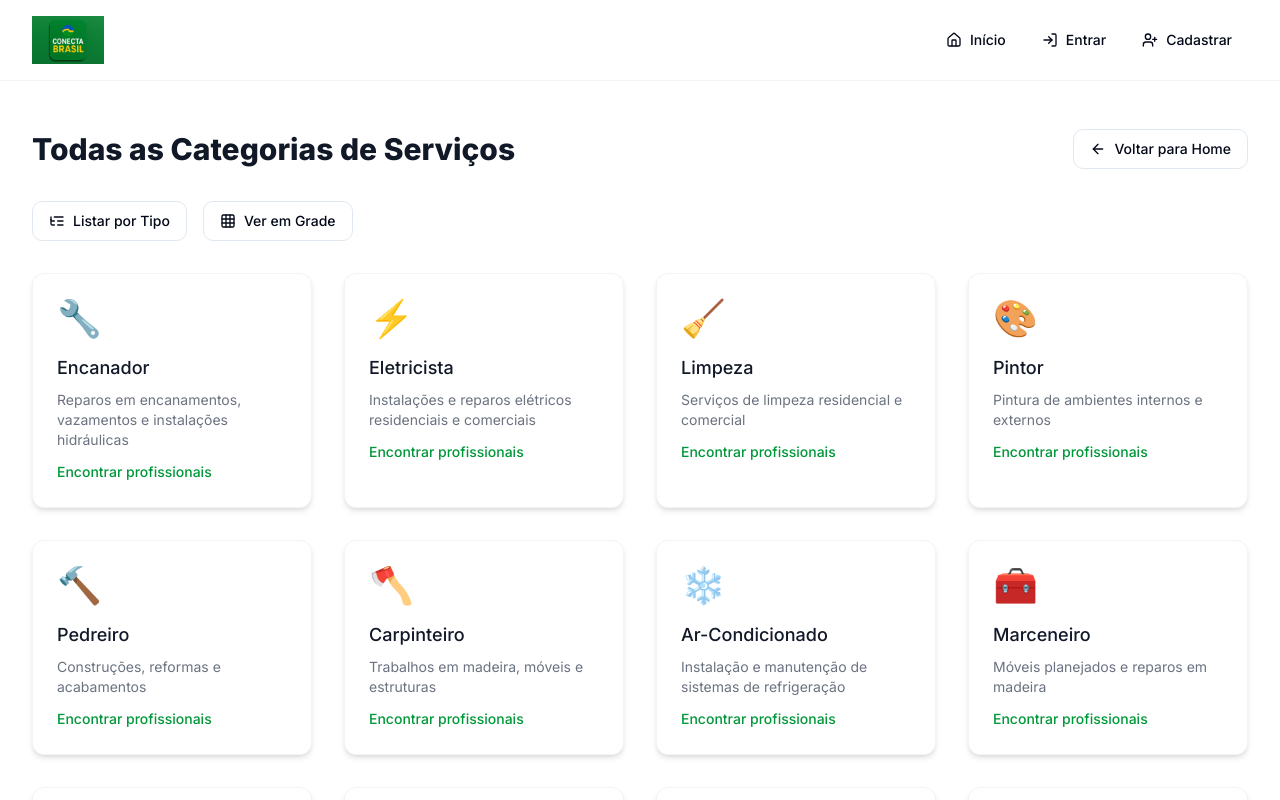
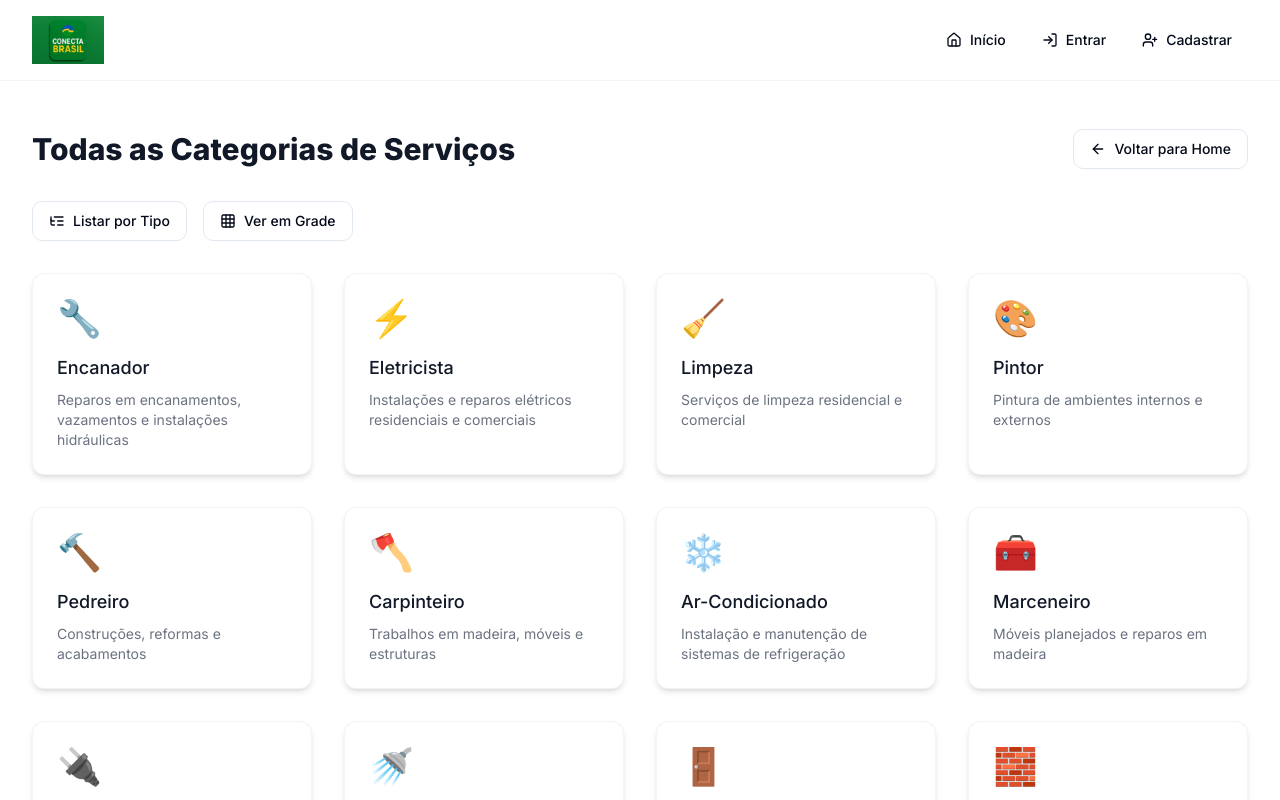
Before and after one commit to marcelopessoa07/conecta-brasil-conecta, a React (Vite) app: page /categorias in a window 1280 px wide. Shown: the top 800 px of the page. Built offline with nearby package versions, Linux system fonts and the light colour scheme.

Commit message:
Remove "Encontrar profissionais" link
Remove the "Encontrar profissionais" button from the AllCategories page.

```diff
--- a/src/pages/AllCategories.tsx
+++ b/src/pages/AllCategories.tsx
@@ -174,9 +174,6 @@ const AllCategories = () => {
                 <div className="text-4xl mb-4">{category.icon}</div>
                 <h3 className="text-lg font-medium text-gray-900">{category.name}</h3>
                 <p className="mt-2 text-sm text-gray-500">{category.description}</p>
-                <Button variant="link" className="mt-3 text-primary p-0 h-auto">
-                  Encontrar profissionais
-                </Button>
               </div>
             ))}
           </div>
```
